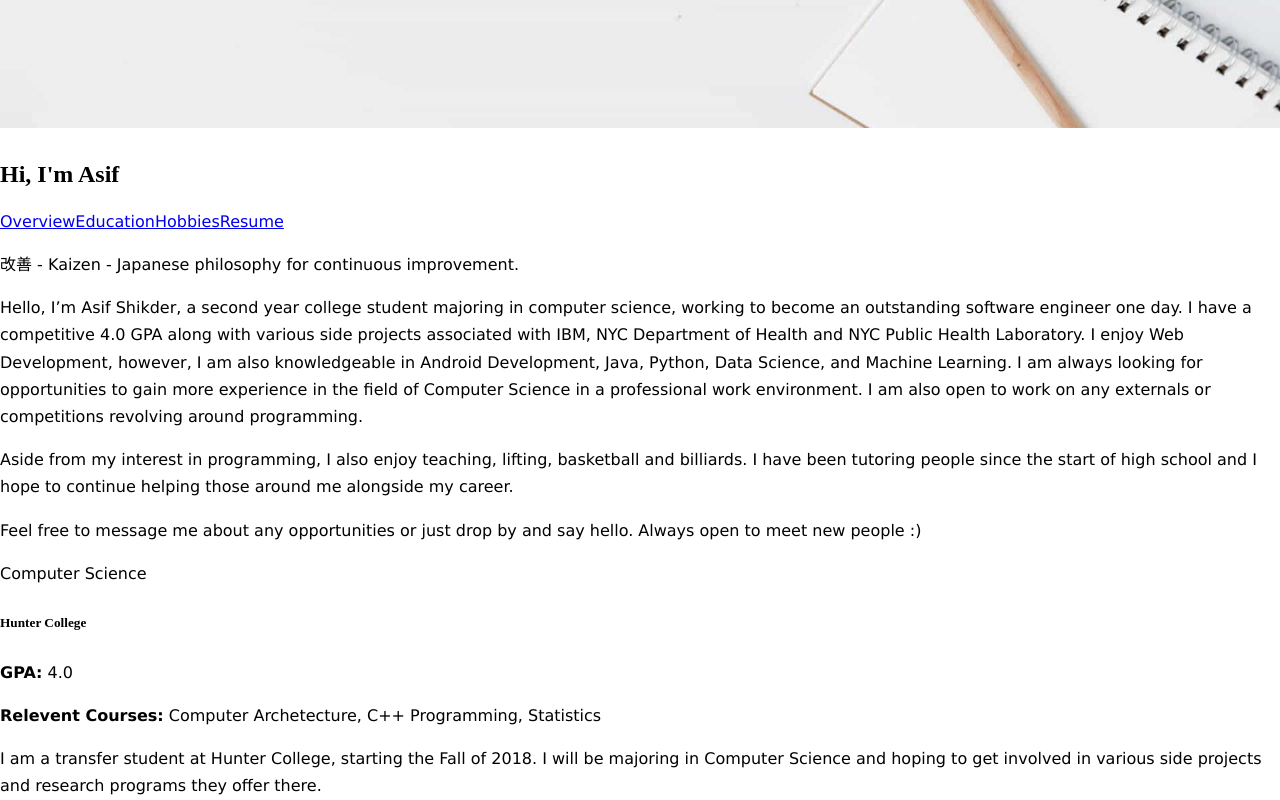
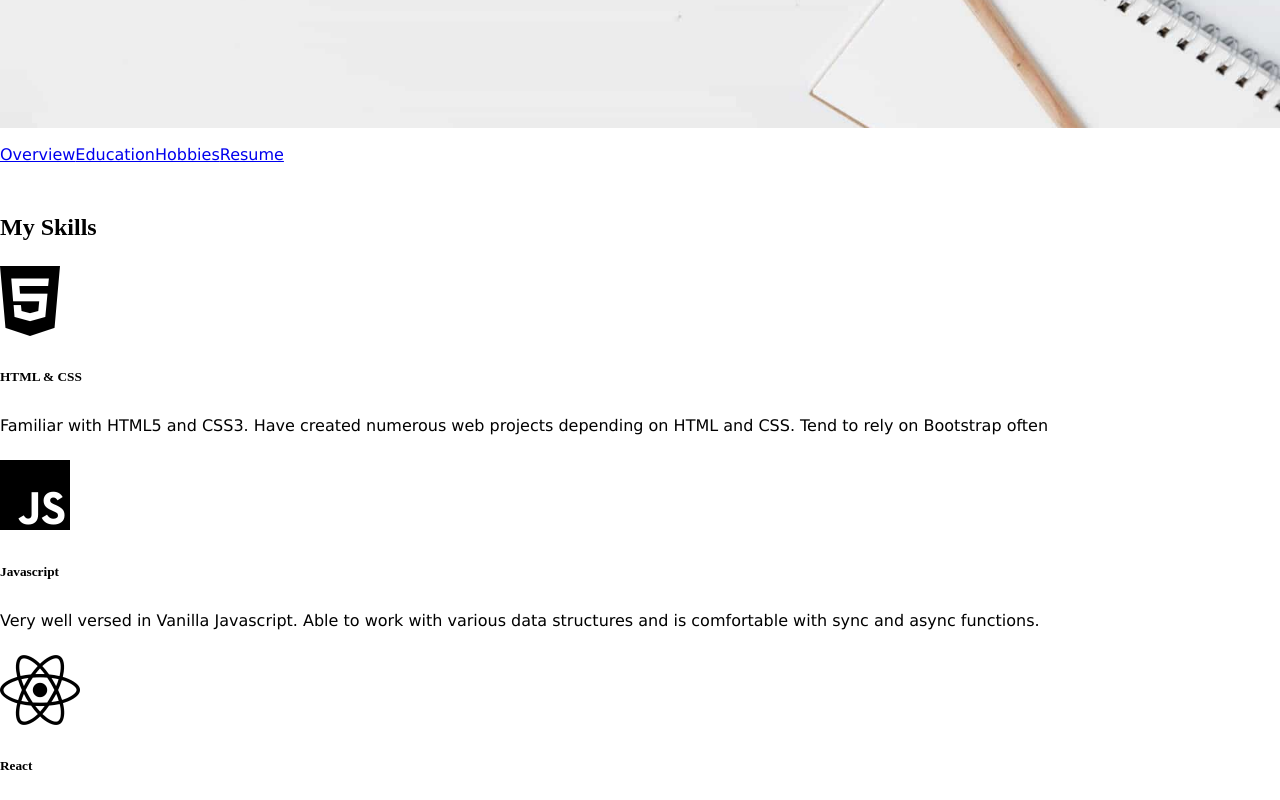
Before and after one commit to shikdernyc/portfolio, a React (Create React App) app: page / in a window 1280 px wide. Shown: the part 840-1640 px from the top of the page. Built offline with nearby package versions, Linux system fonts and the light colour scheme.

Commit message:
Added setAboutContent and defaultContent in the constructor Added a handleTabClick method to handle what will happen once an user clicks a tab componentDidMount sets item 0 on menuItems as active tabs and contents are both being rendered within the About class. Will be refactoring it later

```diff
--- a/src/About.js
+++ b/src/About.js
@@ -1,22 +1,38 @@
 import React, {Component} from 'react'
 import menuItems from './AboutMeData'
 
-const VTab = ({tab})=>{
-  return (
-    <a className={(tab==="Overview") ? 'nav-link active':"nav-link"} id={"vtab-" + tab + "-tab"} data-toggle="tab" href={"#vtab-"+tab} role="tab" aria-controls={"vtab-"+tab} aria-selected="false">{tab}</a>
-  )
+class About extends Component{
+  constructor(props){
+      super(props)
+      this.setAboutContent= props.setAboutContent
+      this.defaultContent = menuItems[0].content
   }
 
-const VContent = ({tab, content}) =>{
-  return(
-    <div className={(tab==="Overview")?"tab-pane fade show active":"tab-pane fade"} id={"vtab-"+tab} role="tabpanel" aria-labelledby={"v-tab-" + tab + "-tab"}>{content}</div>
-  )
+  handleTabClick = function(e){
+    let vTabs = document.getElementsByClassName('v-tab')
+    for(let tab of vTabs){
+      tab.classList.remove('active')
+    }
+    const tab = e.target
+    tab.classList.add('active')
+
+    const newContent = menuItems.find(function(element){return element.tab===tab.innerHTML}).content
+    this.setAboutContent(newContent)
   }
 
-const VTabMenu = ({menuItems}) =>{
-  const tabs = menuItems.map((item, index)=>(<VTab key={"vTabMenu-"+index} tab={item.tab}/>))
-  const contents = menuItems.map((item, index)=>(<VContent key={"vContent-"+index} tab={item.tab} content={item.content}/>))
+  componentDidMount(){
+    const vTabs = document.getElementsByClassName('v-tab')
+    vTabs[0].classList.add('active')
+  }
+
+  render(){
+    const tabs = menuItems.map(({tab}, index)=>{
+      return <a key={'vtab-'+index} className="nav-link v-tab" href="#about-content" onClick={this.handleTabClick.bind(this)}>{tab}</a>
+    })
+    console.log('Re-Rendering about')
     return (
+      <section id="about" className="my-5">
+        <div className="container">
           <div className="row">
             <div className="col-3">
               <div className="nav flex-column nav-tabs" id="v-tab" role="tablist" aria-orientation="vertical">
@@ -24,25 +40,11 @@ const VTabMenu = ({menuItems}) =>{
               </div>
             </div>
             <div className="col-9 shadow">
-        <div className="tab-content mx-2" id="v-tab-content">
-          {contents}
+              <div className="tab-content mx-2 my-2" id="v-tab-content">
+                {this.props.content==="" ? this.defaultContent : this.props.content}
               </div>
             </div>
           </div>
-  )
-}
-
-class About extends Component{
-  // constructor(props){
-  //     super(props)
-  // }
-
-  render(){
-    return (
-      <section id="about" className="my-5">
-        <div className="container">
-          <h2 className="text-center mb-4">Hi, I'm Asif</h2>
-            <VTabMenu menuItems={menuItems}/>
         </div>
       </section>
     );
```
Lines whose indentation alone changed are shown as unchanged.
